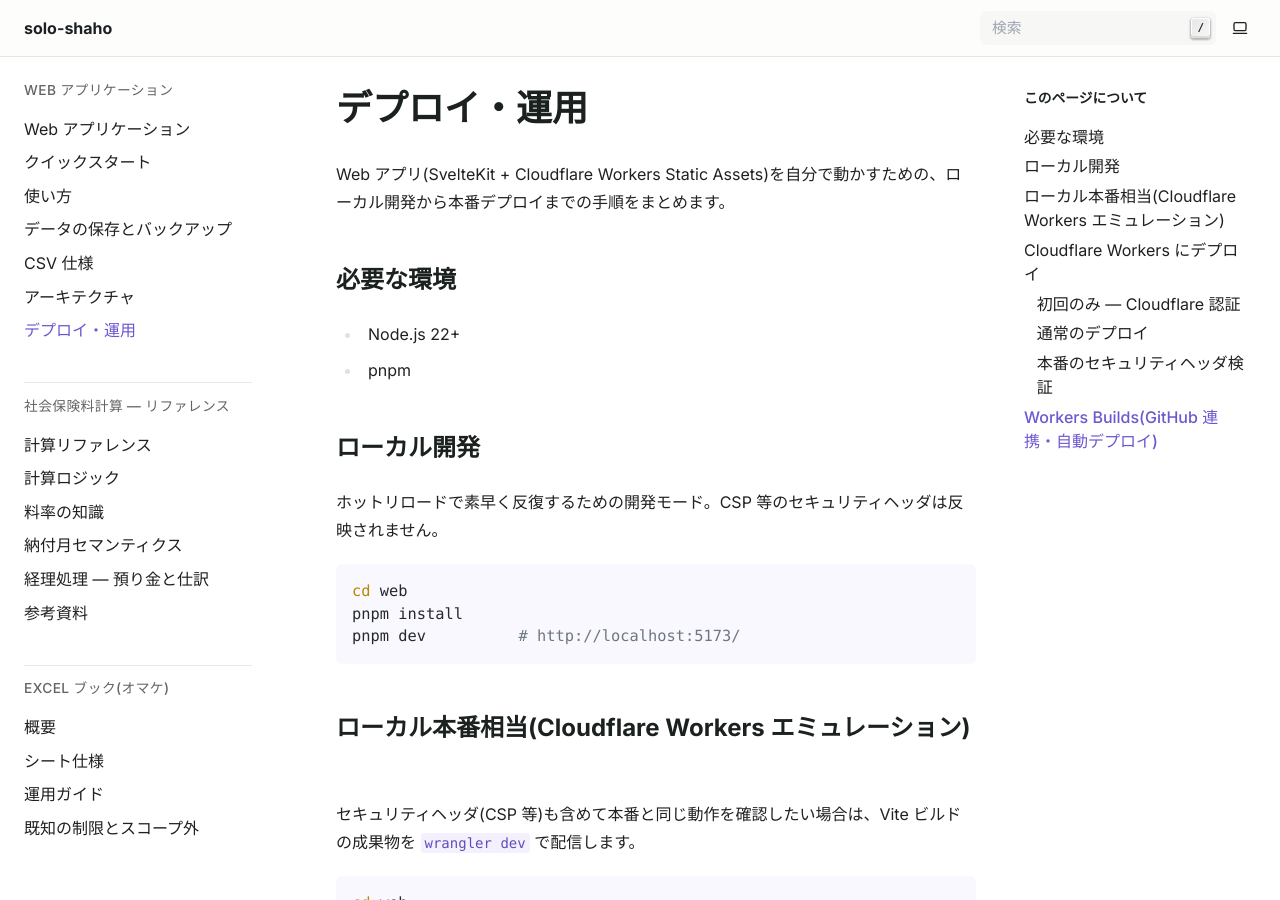
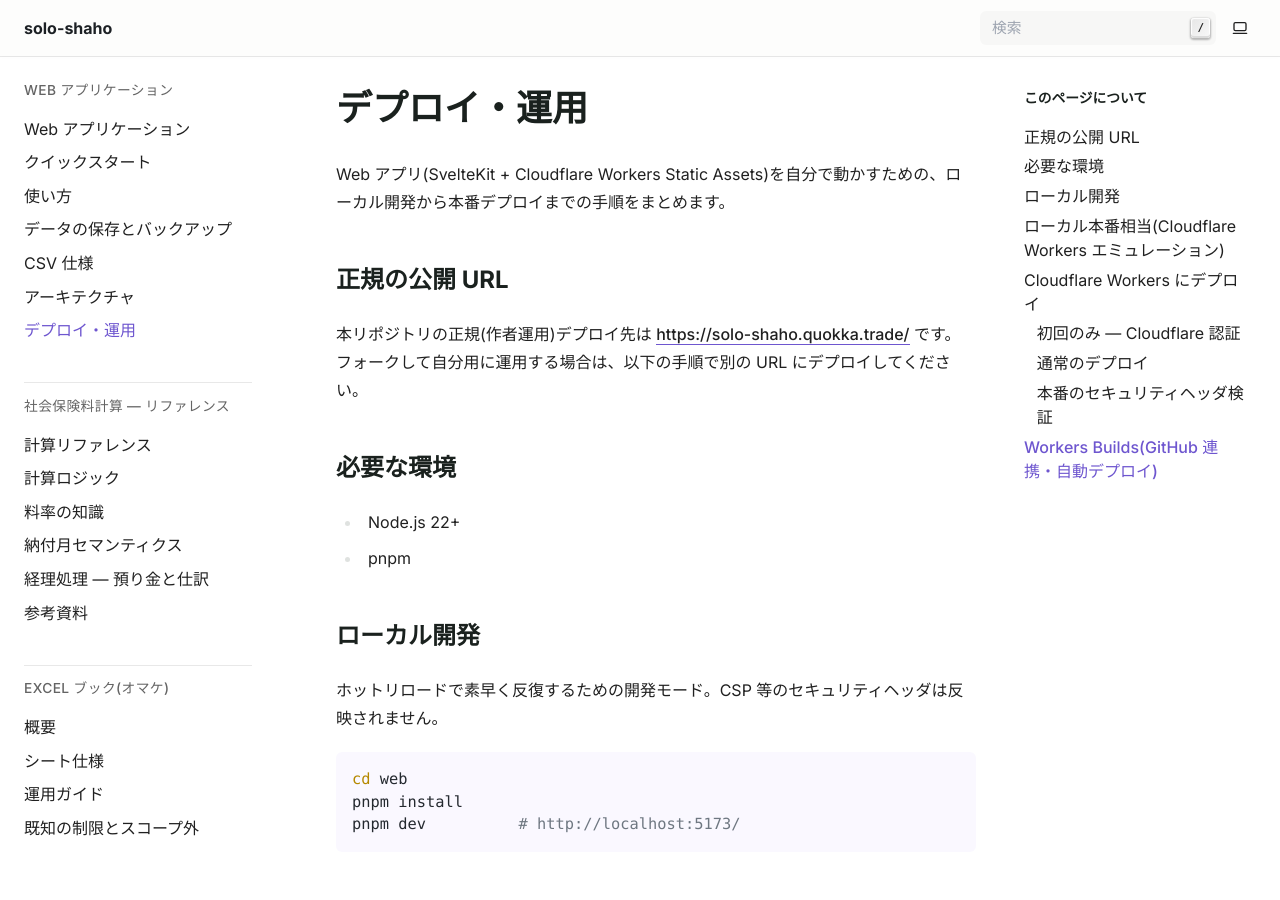
Before and after one commit to drillan/solo-shaho, a Sphinx documentation site: the page built from docs/web/deploy.md, in a window 1280 px wide and 900 px high. Built offline with Sphinx 7.4.7, drawn with Linux system fonts in a browser that asks for light colours.

Commit message:
chore(web): switch to custom domain solo-shaho.quokka.trade
Cloudflare Workers の Custom Domain として solo-shaho.quokka.trade を
追加(ダッシュボード操作)。旧 *.workers.dev URL は preview を無効化。
README と docs/web/deploy.md に正規 URL を明記。

Co-Authored-By: Claude Opus 4.7 (1M context) <noreply@anthropic.com>

```diff
--- a/docs/web/deploy.md
+++ b/docs/web/deploy.md
@@ -1,6 +1,10 @@
 # デプロイ・運用
 
 Web アプリ(SvelteKit + Cloudflare Workers Static Assets)を自分で動かすための、ローカル開発から本番デプロイまでの手順をまとめます。
+
+## 正規の公開 URL
+
+本リポジトリの正規(作者運用)デプロイ先は **<https://solo-shaho.quokka.trade/>** です。フォークして自分用に運用する場合は、以下の手順で別の URL にデプロイしてください。
 
 ## 必要な環境
 
```
Also changed, not shown: README.md (+2 -0 lines).
